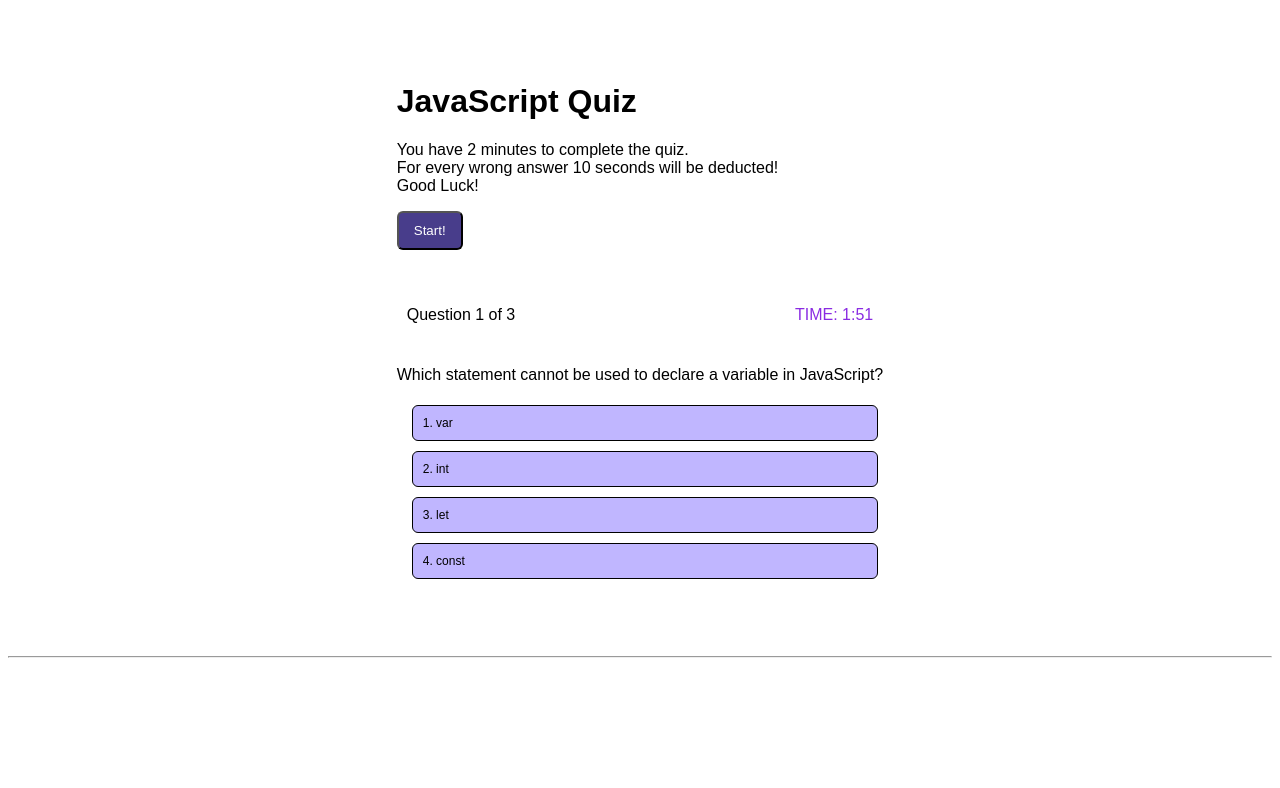
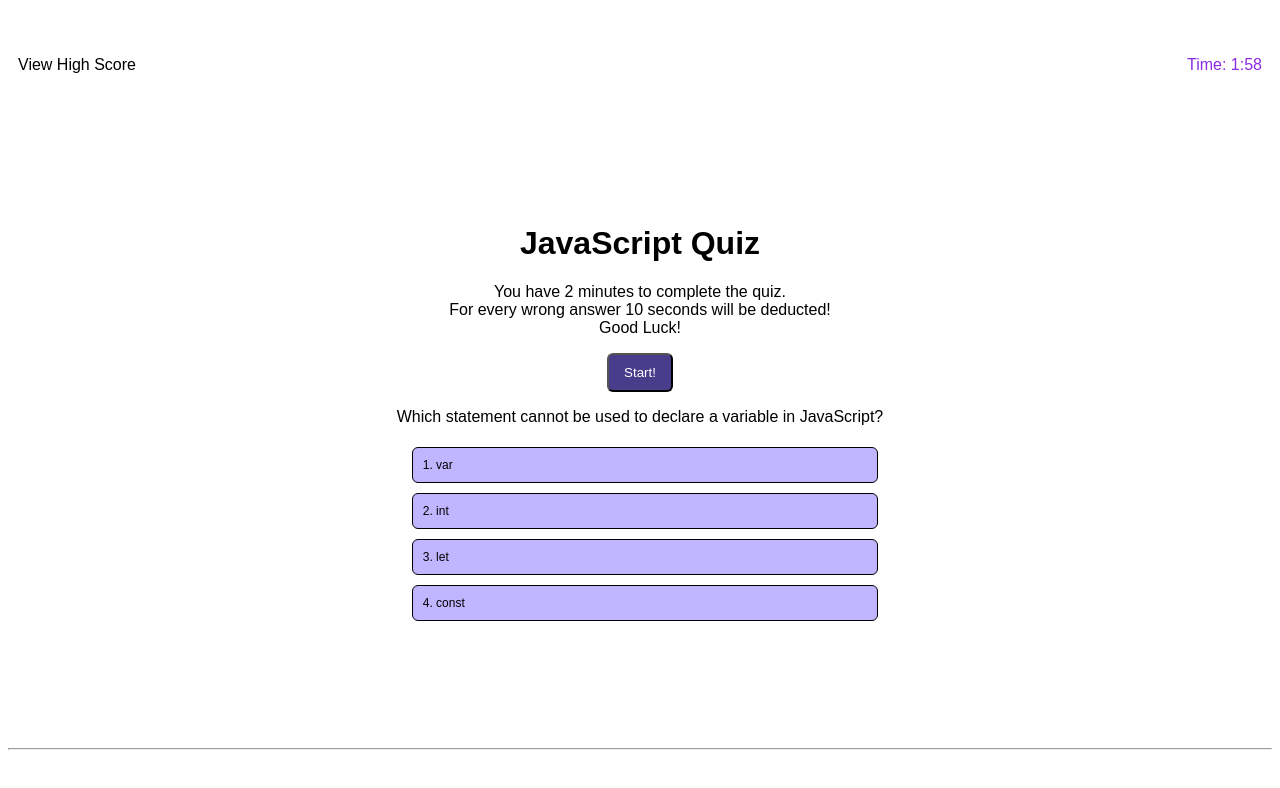
Before and after one commit to ElleAK/Web-APIs-Challenge-Code-Quiz, a plain HTML site: page index.html in a window 1280 px wide. Both pictures are taken after a click on the button "Start!". Drawn offline with Linux system fonts and the light colour scheme.

Commit message:
time start

```diff
--- a/assets/css/style.css
+++ b/assets/css/style.css
@@ -1,16 +1,24 @@
 *{
     font-family: Arial, Helvetica, sans-serif;
 }
-
-.quiz-header {
+.high-score-timer {
     text-align: center;
     display: flex;
     justify-content: space-between;
     padding: 10px;
     margin-top: 30px;
+
 }
 
-.quiz-header #countdown {
+/*.quiz-header {
+    text-align: center;
+    display: flex;
+    justify-content: space-between;
+    padding: 10px;
+    margin-top: 30px;
+}*/
+
+#countdown {
     color: blueviolet;
 }
 
@@ -25,22 +33,30 @@
     align-items: center;
 }
 
+.quiz-container {
 
+    width: 650px;
+    margin: 0 auto;
+    padding: 10px 15px;
+}
+
+#quiz h1{
+    text-align: center;
+}
 
 .start-btn-btn {
-
     padding: 10px 15px;
     background-color: darkslateblue;
     color: white;
     border-radius: 6px;
 }
-.quiz-container {
+.begin {
+    text-align: center;
+}
 
-    width: 650px;
-    margin: 0 auto;
-    padding: 10px 15px;
-
-}
+/*.hide {
+    display: none;
+}*/
 
 .quiz-container #questions {
     font-weight: 800;
--- a/assets/js/script.js
+++ b/assets/js/script.js
@@ -1,7 +1,6 @@
 //start quiz
-const startButton = document.getElementById("begin")
-const questionContainerEl = document.getElementById
-("quiz-container")
+const startButton = document.getElementById("start-btn")
+const questionContainerEl = document.getElementById("quiz-container")
 
 startButton.addEventListener("click", startGame)
 
@@ -9,9 +8,34 @@ function startGame() {
     console.log("started");
     startButton.classList.add("hide");
     questionContainerEl.classList.remove("hide");
-    displayQuestion();
     startCountdown();
+    displayQuestion()
 }
+
+//countdown
+let time = 2;
+let quizTimeInMinutes = time * 60 * 60;
+quizTime = quizTimeInMinutes / 60;
+
+let counting = document.getElementById("countdown");
+function startCountdown() {
+    let quizTimer = setInterval(function() {
+        if(quizTime <=0) {
+            clearInterval(quizTimer);
+            showScores();
+
+        }else{
+            quizTime--;
+            let sec = Math.floor(quizTime % 60);
+            let min = Math.floor(quizTime / 60)% 60;
+            counting.innerHTML = `Time: ${min}:${sec}`;
+        }
+    }, 1000)
+};
+
+//startCountdown();//
+
+
 
 //quiz class
 class Quiz {
@@ -50,6 +74,7 @@ class Question {
 
 // display question
 function displayQuestion() {
+    console.log()
     if (quiz.isEnded()) {
         showScores();
     }else{
@@ -65,7 +90,7 @@ function displayQuestion() {
             guess("btn" + i, choices[i]);
         }
 
-        showProgress();
+       // showProgress();//
     }
 };
 //guess function
@@ -77,12 +102,12 @@ function guess(id, guess) {
     }
 };
 // show quiz progress
-function showProgress() {
+/*function showProgress() {
     let currentQuestionNumber = quiz.questionIndex + 1;
     let progressEl = document.getElementById("progress");
     progressEl.innerHTML =
     `Question ${currentQuestionNumber} of ${quiz.questions.length}`;
-};
+};*/
 
 // show score
 function showScores() {
@@ -120,26 +145,3 @@ let quiz = new Quiz(questions);
 
 //display question
 displayQuestion();
-
-//countdown
-let time = 2;
-let quizTimeInMinutes = time * 60 * 60;
-quizTime = quizTimeInMinutes / 60;
-
-let counting = document.getElementById("countdown");
-function startCountdown() {
-    let quizTimer = setInterval(function() {
-        if(quizTime <=0) {
-            clearInterval(quizTimer);
-            showScores();
-
-        }else{
-            quizTime--;
-            let sec = Math.floor(quizTime % 60);
-            let min = Math.floor(quizTime / 60)% 60;
-            counting.innerHTML = `TIME: ${min}:${sec}`;
-        }
-    }, 1000)
-};
-
-startCountdown();
--- a/index.html
+++ b/index.html
@@ -8,12 +8,12 @@
     <link rel="stylesheet" href="./assets/css/style.css">
 </head>
 <body>
-<!--<header>
-<div class="quiz-header">
-    <p id="score">Your Score</p>
-    <p id="countdown">Timer</p>
+<header>
+<div class="high-score-timer">
+    <p id="high-score">View High Score</p>
+    <p id="countdown">Time:</p>
 </div>
-</header> -->
+</header>
 
 
         <!--code quiz start-->
@@ -22,16 +22,17 @@
         <div id="quiz-container">
             <div id= "quiz">
                <h1>JavaScript Quiz</h1>
-               <div id="begin" class="hide">
+               <div class="begin">
                    <p>You have 2 minutes to complete the quiz.<br>
                     For every wrong answer 10 seconds will be deducted!
                     <br>Good Luck!</p>
                    <button id="start-btn" class="start-btn-btn">Start!</button>
                </div>
-                <div class="quiz-header">
+
+                <!--<div class="quiz-header">
                     <p id="progress">Question x of y</p>
                     <p id="countdown">Time:</p>
-                </div>
+                </div>-->
                     <p id="questions" class="hide">Questions?</p>
 
                    <div class="buttons">
@@ -49,6 +50,7 @@
                     </button>
                    </div>
                 </div>
+
             </div>
         </div>
                 <hr>
@@ -57,10 +59,6 @@
                    </footer>
                 </hr>
 
-         <!--<div>
-            <button id="start-btn" >Start Quiz</button>
-        </div>-->
-
     <script src="assets/js/script.js"></script>
 </body>
 </html>
```
